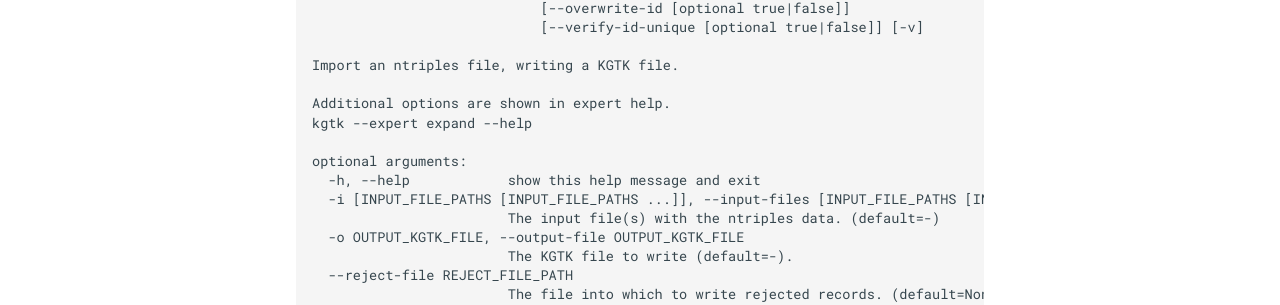
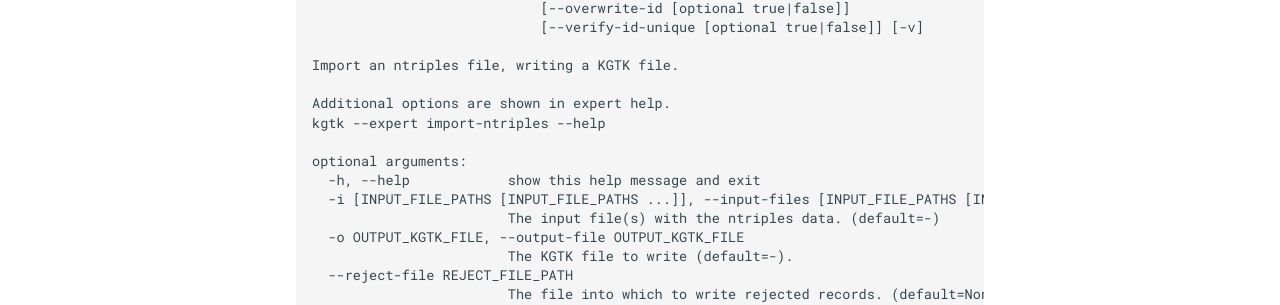
Before and after one commit to usc-isi-i2/kgtk, an MkDocs documentation site: the page built from docs/import/import_ntriples.md, in a window 1280 px wide and 1400 px high. Shown: the part 710-1015 px from the top of the window. Built offline with MkDocs 1.6.1 and Material for MkDocs 9.7.7, drawn with Linux system fonts in a browser that asks for light colours; comment, search, counter and statistics services are not loaded; some of the changed text lies outside the part shown.

Commit message:
Fix the command name in expert help.

```diff
--- a/docs/import/import_ntriples.md
+++ b/docs/import/import_ntriples.md
@@ -29,7 +29,7 @@
 Import an ntriples file, writing a KGTK file.
 
 Additional options are shown in expert help.
-kgtk --expert expand --help
+kgtk --expert import-ntriples --help
 
 optional arguments:
   -h, --help            show this help message and exit
```
